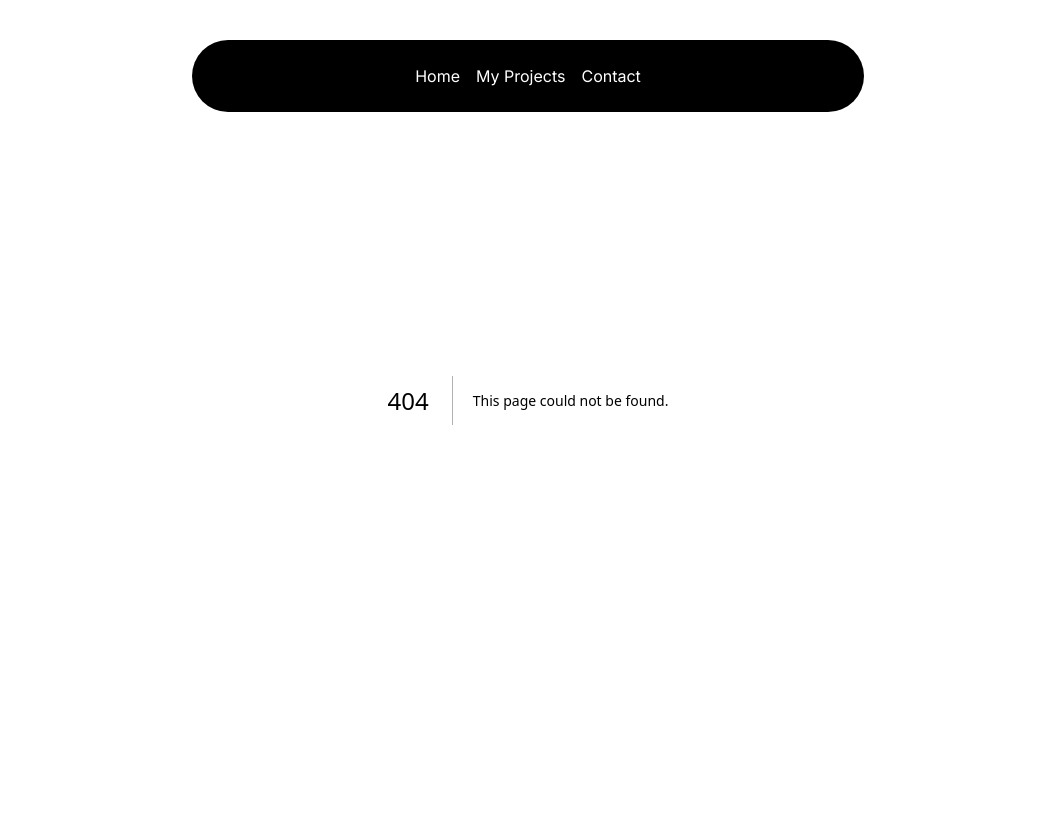
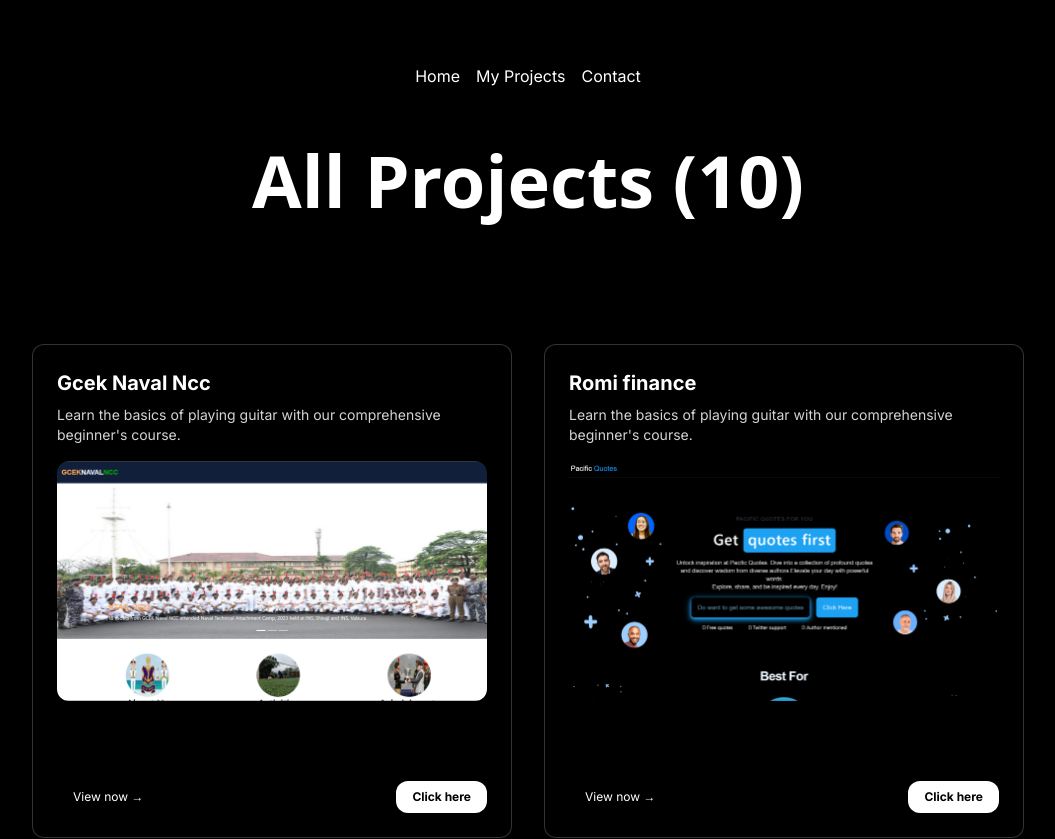
Before and after one commit to iamlokanath/portfolio_lokanath, a Next.js app: page /projects in a window 1280 px wide. Before the commit this address had no page. Shown: the top 839 px of the page, without its empty margins (112-1167 px from the left). Before the commit the page ends 800 px from the top, so only its background shows below. Built offline with nearby package versions, Linux system fonts and the light colour scheme.

Commit message:
Project Page Is Created

```diff
--- /dev/null
+++ b/src/app/contact/page.tsx
@@ -0,0 +1,11 @@
+import React from 'react'
+
+function page() {
+  return (
+    <div>
+      Contact
+    </div>
+  )
+}
+
+export default page
--- /dev/null
+++ b/src/app/projects/page.tsx
@@ -0,0 +1,51 @@
+"use client";
+import React from "react";
+import Link from "next/link";
+import Image from "next/image";
+import { CardBody, CardContainer, CardItem } from "@/components/ui/3d-card";
+import projectData from "@/data/projects.json";
+
+function Page() {
+  return (
+    <div className="min-h-screen bg-black py-12 pt-36">
+      <h1 className="text-lg md:text-7xl text-center font-sans font-bold mb-8 text-white">
+        All Projects ({projectData.projects.length})
+      </h1>
+      <div className="flex flex-wrap justify-center">
+        {projectData.projects.map((project) => (
+          <CardContainer className="inter-var m-4" key={project.id}>
+            <CardBody className="bg-gray-50 relative group/card dark:hover:shadow-2xl dark:hover:shadow-emerald-500/[0.1] dark:bg-black dark:border-white/[0.2] border-black/[0.1] w-auto sm:w-[30rem] h-auto rounded-xl p-6 border">
+              <CardItem translateZ="50" className="text-xl font-bold text-neutral-600 dark:text-white">
+                {project.title}
+              </CardItem>
+              <CardItem as="p" translateZ="60" className="text-neutral-500 text-sm max-w-sm mt-2 dark:text-neutral-300">
+                {project.description}
+              </CardItem>
+              <CardItem translateZ="100" className="w-full mt-4">
+                <Image
+                  src={project.image}
+                  height="1000"
+                  width="1000"
+                  className="h-60 w-full object-cover rounded-xl group-hover/card:shadow-xl"
+                  alt={project.title}
+                />
+              </CardItem>
+              <div className="flex justify-between items-center mt-20">
+                <CardItem translateZ="20" as="button" className="px-4 py-2 rounded-xl text-xs font-normal dark:text-white">
+                  View now →
+                </CardItem>
+                <CardItem translateZ="20" as="button" className="px-4 py-2 rounded-xl bg-black dark:bg-white dark:text-black text-white text-xs font-bold">
+                  <Link href={project.link} target="_blank">
+                    Click here
+                  </Link>
+                </CardItem>
+              </div>
+            </CardBody>
+          </CardContainer>
+        ))}
+      </div>
+    </div>
+  );
+}
+
+export default Page;
--- /dev/null
+++ b/src/components/ui/3d-card.tsx
@@ -0,0 +1,155 @@
+"use client";
+
+import { cn } from "@/utils/cn";
+import Image from "next/image";
+import React, {
+  createContext,
+  useState,
+  useContext,
+  useRef,
+  useEffect,
+} from "react";
+
+const MouseEnterContext = createContext<
+  [boolean, React.Dispatch<React.SetStateAction<boolean>>] | undefined
+>(undefined);
+
+export const CardContainer = ({
+  children,
+  className,
+  containerClassName,
+}: {
+  children?: React.ReactNode;
+  className?: string;
+  containerClassName?: string;
+}) => {
+  const containerRef = useRef<HTMLDivElement>(null);
+  const [isMouseEntered, setIsMouseEntered] = useState(false);
+
+  const handleMouseMove = (e: React.MouseEvent<HTMLDivElement>) => {
+    if (!containerRef.current) return;
+    const { left, top, width, height } =
+      containerRef.current.getBoundingClientRect();
+    const x = (e.clientX - left - width / 2) / 25;
+    const y = (e.clientY - top - height / 2) / 25;
+    containerRef.current.style.transform = `rotateY(${x}deg) rotateX(${y}deg)`;
+  };
+
+  const handleMouseEnter = (e: React.MouseEvent<HTMLDivElement>) => {
+    setIsMouseEntered(true);
+    if (!containerRef.current) return;
+  };
+
+  const handleMouseLeave = (e: React.MouseEvent<HTMLDivElement>) => {
+    if (!containerRef.current) return;
+    setIsMouseEntered(false);
+    containerRef.current.style.transform = `rotateY(0deg) rotateX(0deg)`;
+  };
+  return (
+    <MouseEnterContext.Provider value={[isMouseEntered, setIsMouseEntered]}>
+      <div
+        className={cn(
+          "py-20 flex items-center justify-center",
+          containerClassName
+        )}
+        style={{
+          perspective: "1000px",
+        }}
+      >
+        <div
+          ref={containerRef}
+          onMouseEnter={handleMouseEnter}
+          onMouseMove={handleMouseMove}
+          onMouseLeave={handleMouseLeave}
+          className={cn(
+            "flex items-center justify-center relative transition-all duration-200 ease-linear",
+            className
+          )}
+          style={{
+            transformStyle: "preserve-3d",
+          }}
+        >
+          {children}
+        </div>
+      </div>
+    </MouseEnterContext.Provider>
+  );
+};
+
+export const CardBody = ({
+  children,
+  className,
+}: {
+  children: React.ReactNode;
+  className?: string;
+}) => {
+  return (
+    <div
+      className={cn(
+        "h-96 w-96 [transform-style:preserve-3d]  [&>*]:[transform-style:preserve-3d]",
+        className
+      )}
+    >
+      {children}
+    </div>
+  );
+};
+
+export const CardItem = ({
+  as: Tag = "div",
+  children,
+  className,
+  translateX = 0,
+  translateY = 0,
+  translateZ = 0,
+  rotateX = 0,
+  rotateY = 0,
+  rotateZ = 0,
+  ...rest
+}: {
+  as?: React.ElementType;
+  children: React.ReactNode;
+  className?: string;
+  translateX?: number | string;
+  translateY?: number | string;
+  translateZ?: number | string;
+  rotateX?: number | string;
+  rotateY?: number | string;
+  rotateZ?: number | string;
+  [key: string]: any;
+}) => {
+  const ref = useRef<HTMLDivElement>(null);
+  const [isMouseEntered] = useMouseEnter();
+
+  useEffect(() => {
+    handleAnimations();
+  }, [isMouseEntered]);
+
+  const handleAnimations = () => {
+    if (!ref.current) return;
+    if (isMouseEntered) {
+      ref.current.style.transform = `translateX(${translateX}px) translateY(${translateY}px) translateZ(${translateZ}px) rotateX(${rotateX}deg) rotateY(${rotateY}deg) rotateZ(${rotateZ}deg)`;
+    } else {
+      ref.current.style.transform = `translateX(0px) translateY(0px) translateZ(0px) rotateX(0deg) rotateY(0deg) rotateZ(0deg)`;
+    }
+  };
+
+  return (
+    <Tag
+      ref={ref}
+      className={cn("w-fit transition duration-200 ease-linear", className)}
+      {...rest}
+    >
+      {children}
+    </Tag>
+  );
+};
+
+// Create a hook to use the context
+export const useMouseEnter = () => {
+  const context = useContext(MouseEnterContext);
+  if (context === undefined) {
+    throw new Error("useMouseEnter must be used within a MouseEnterProvider");
+  }
+  return context;
+};
--- a/src/data/projects.json
+++ b/src/data/projects.json
@@ -4,61 +4,102 @@
             "id": 1,
             "title": "Gcek Naval Ncc",
             "link": "https://gceknavalncc.netlify.app/",
-            "thumbnail": "/projects/navalncc.png"
+            "thumbnail": "/projects/navalncc.png",
+            "slug": "gcek-naval-ncc",
+            "description": "Learn the basics of playing guitar with our comprehensive beginner's course.",
+            "isFeatured": true,
+            "image": "/projects/navalncc.png"
         },
         {
             "id": 2,
             "title": "Romi finance",
             "link": "romifinanceassignment.netlify.app/",
-            "thumbnail": "/projects/romi.png"
+            "thumbnail": "/projects/romi.png",
+            "slug": "pacific-quotes",
+            "description": "Learn the basics of playing guitar with our comprehensive beginner's course.",
+            "isFeatured": true,
+            "image": "/projects/quotes.png"
         },
         {
             "id": 3,
             "title": "Pacific Quotes",
             "link": "pacific-quotes.netlify.app",
-            "thumbnail": "/projects/quotes.png"
+            "thumbnail": "/projects/quotes.png",
+            "slug": "romi finance",
+            "description": "Learn the basics of playing guitar with our comprehensive beginner's course.",
+            "isFeatured": true,
+            "image": "/projects/romi.png"
         },
         {
             "id": 4,
             "title": "Income",
             "link": "retirement-strategy.netlify.app/",
-            "thumbnail": "/projects/income.png"
+            "thumbnail": "/projects/income.png",
+            "slug": "income",
+            "description": "Learn the basics of playing guitar with our comprehensive beginner's course.",
+            "isFeatured": true,
+            "image": "/projects/income.png"
         },
         {
             "id": 5,
             "title": "Farewell",
             "link": "cse24farewell.netlify.app/",
-            "thumbnail": "/projects/navalncc.png"
+            "thumbnail": "/projects/navalncc.png",
+            "slug": "farewell",
+            "description": "Learn the basics of playing guitar with our comprehensive beginner's course.",
+            "isFeatured": true,
+            "image": "/projects/farewell.png"
+
         },
         {
             "id": 6,
             "title": "Cyber Fiesta",
             "link": "https://gceknavalncc.netlify.app/",
-            "thumbnail": "/projects/farewell.png"
+            "thumbnail": "/projects/farewell.png",
+            "slug": "cyber-fiesta",
+            "description": "Learn the basics of playing guitar with our comprehensive beginner's course.",
+            "isFeatured": true,
+            "image": "/projects/cyberfiesta.png"
         },
         {
             "id": 7,
             "title": "Pacific Weather",
             "link": "https://pacific-weather.netlify.app/",
-            "thumbnail": "/projects/weather.png"
+            "thumbnail": "/projects/weather.png",
+            "slug": "weather",
+            "description": "Learn the basics of playing guitar with our comprehensive beginner's course.",
+            "isFeatured": true,
+            "image": "/projects/weather.png"
         },
         {
             "id": 8,
             "title": "Music App",
             "link": "https://github.com/iamlokanath/nextJs",
-            "thumbnail": "/projects/music.png"
+            "thumbnail": "/projects/music.png",
+            "slug": "gcek-folio",
+            "description": "Learn the basics of playing guitar with our comprehensive beginner's course.",
+            "isFeatured": true,
+            "image": "/projects/gcekfolio.png"
         },
         {
             "id": 9,
             "title": "Full Stack Auth",
             "link": "https://github.com/iamlokanath/nextjs-fullstack-auth",
-            "thumbnail": "/projects/auth.png"
+            "thumbnail": "/projects/auth.png",
+            "slug": "gcek-folio",
+            "description": "Learn the basics of playing guitar with our comprehensive beginner's course.",
+            "isFeatured": true,
+            "image": "/projects/gcekfolio.png"
         },
         {
             "id": 10,
             "title": "GCEK Folio",
             "link": "https://www.figma.com/file/eUr7lrhTBSDF6bRqwwQW84/GcekFolio?type=design&mode=design&t=Tlo5C3ICIBofFFMF-0",
-            "thumbnail": "/projects/gcekfolio.png"
+            "thumbnail": "/projects/gcekfolio.png",
+            "slug": "gcek-folio",
+            "description": "Learn the basics of playing guitar with our comprehensive beginner's course.",
+            "isFeatured": true,
+            "image": "/projects/gcekfolio.png"
         }
 
 
```
